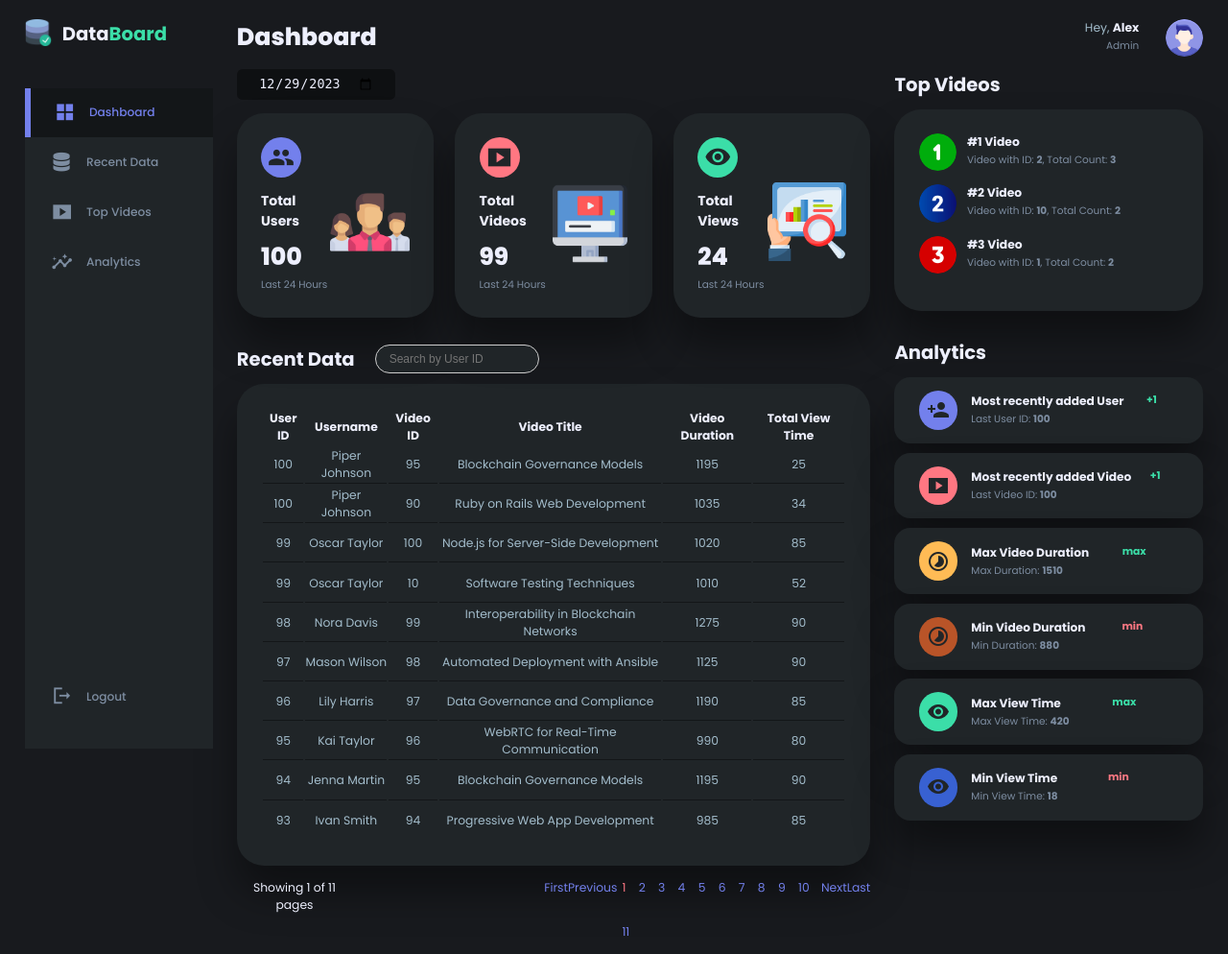
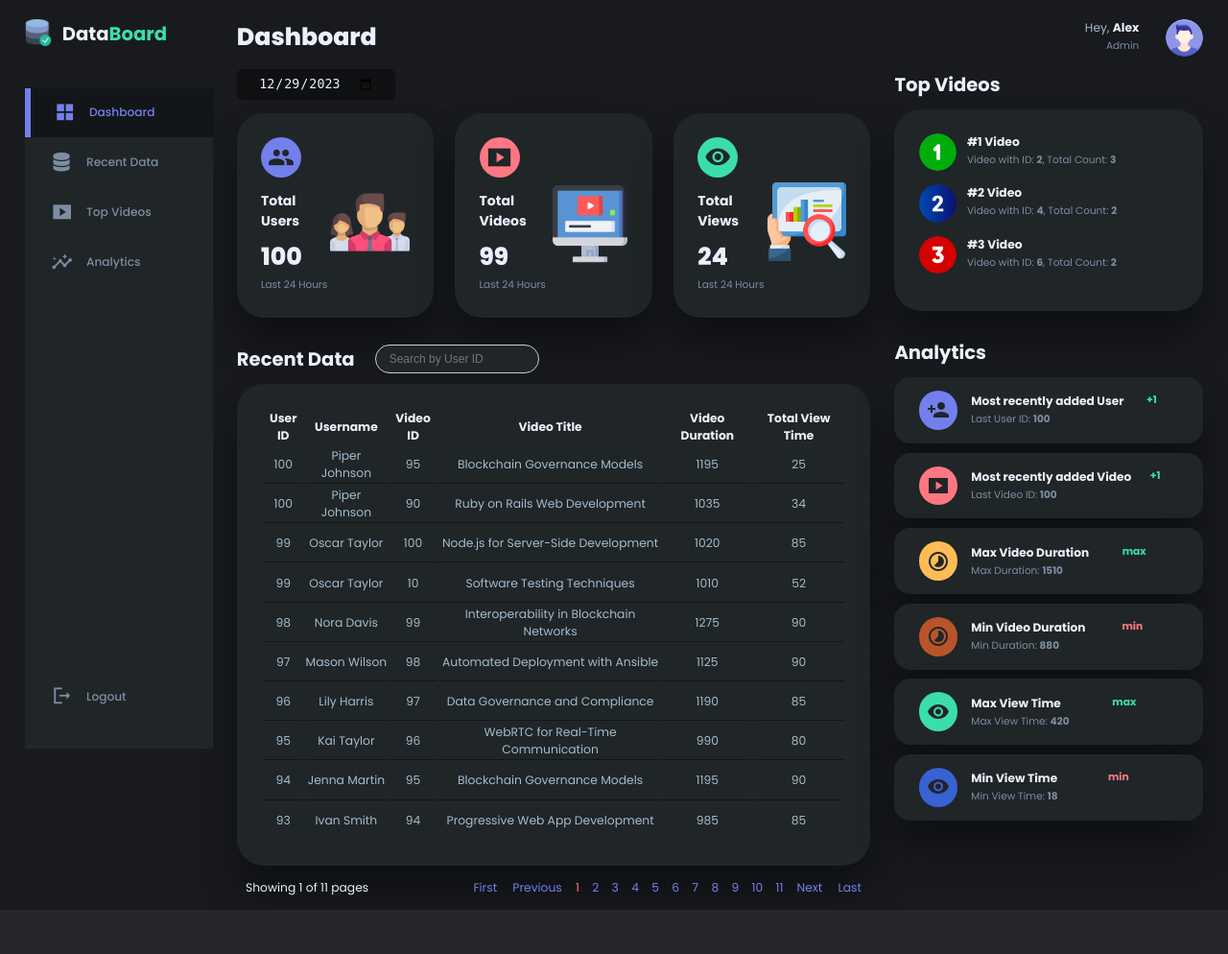
Before and after one commit to KostasKyriakosBatsios/DataBoard, a PHP site: page /databoard.php in a window 1280 px wide. Shown: the whole page at 96% size. After the commit the page ends 948 px from the top, so only its background shows below. Run offline with PHP 8.4, Linux system fonts and the light colour scheme; data that the repository does not hold is empty; a stand-in replaces the project's code that opens the database connection.

Commit message:
Fixed styling of pagination.

```diff
--- a/css/pagination.css
+++ b/css/pagination.css
@@ -1,6 +1,14 @@
 /* Pagination Styling */
 .pagination {
     display: flex;
+}
+
+.pagination #pg-first {
+    margin-right: 7px;
+}
+
+.pagination #pg-last {
+    margin-left: 7px;
 }
 
 .pagination .page-info {
@@ -21,18 +29,24 @@
 
 @media screen and (max-width: 1661px) {
     .pagination .page-info {
-        margin-right: 500px;
+        margin-right: 200px;
     }
 }
 
 @media screen and (max-width: 1485px) {
     .pagination .page-info {
-        margin-right: 200px;
+        margin-right: 100px;
     }
 }
 
-@media screen and (max-width: 600px) {
+@media screen and (max-width: 640px) {
     .pagination .page-info {
-        margin-right: 20px;
+        margin-right: 10px;
     }
 }
+
+@media screen and (max-width: 640px) {
+    .pagination .page-numbers a {
+        line-height: 0.1px;
+    }
+}
--- a/databoard.php
+++ b/databoard.php
@@ -101,7 +101,7 @@
                     </div>
 
                     <!-- Go to the first page -->
-                    <a href="?page-nr=1">First</a>
+                    <a href="?page-nr=1" id="pg-first">First</a>
 
                     <!-- Go to the previous page -->
                     <?php
@@ -146,7 +146,7 @@
                     ?>
 
                     <!-- Go to the last page -->
-                    <a href="?page-nr=<?php echo $pages ?>">Last</a>
+                    <a href="?page-nr=<?php echo $pages ?>" id="pg-last">Last</a>
                 </div>
             </div>
         </main>
```
